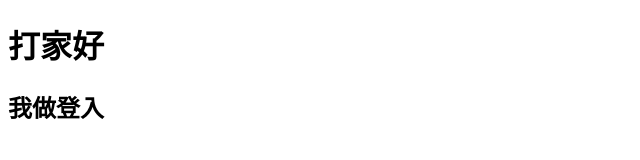
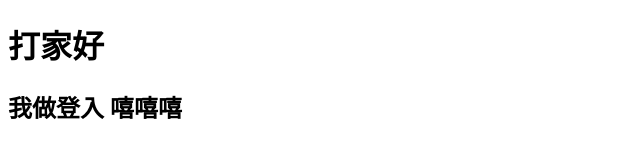
Before and after one commit to Lsingsing/house, a plain HTML site: page l8.html in a window 1280 px wide. Shown: the whole page, without its empty margins (0-640 px from the left). Drawn offline with Linux system fonts and the light colour scheme.

Commit message:
Update l8.html

```diff
--- a/l8.html
+++ b/l8.html
@@ -7,6 +7,6 @@
 </head>
 <body>
     <h1>打家好</h1>
-    <h2>我做登入</h2>
+    <h2>我做登入 嘻嘻嘻</h2>
 </body>
 </html>
```
